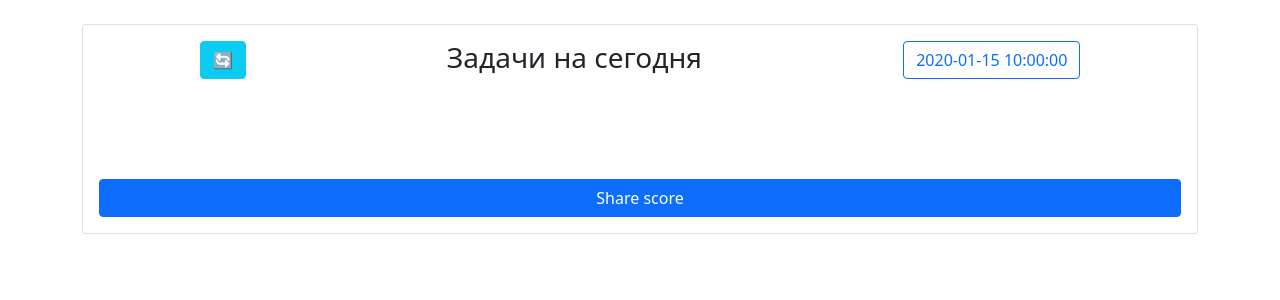
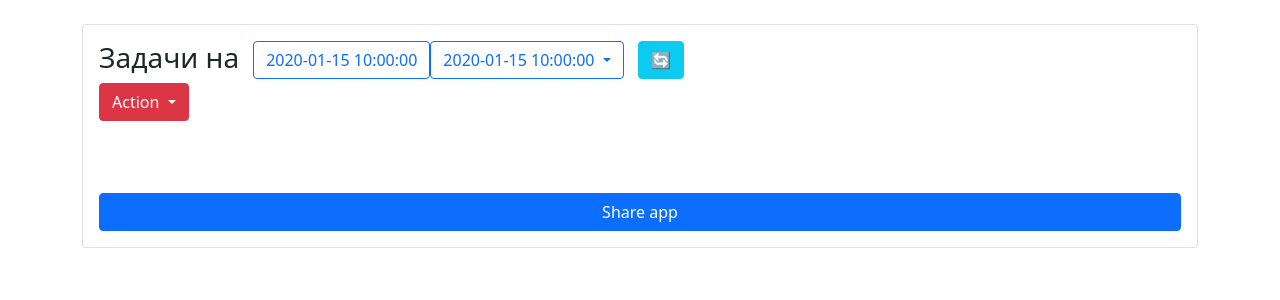
Before and after one commit to dandaniel5/che_app, a Flask app: template templates/index.html in a window 1280 px wide. Shown: the top 300 px of the page. Run offline with Flask 2, Linux system fonts and the light colour scheme; the template is opened without the code that fills it: most values are stand-ins (such as "Sample title", 1, 10 or a date in 2020); some libraries are stand-ins or nearby versions.

Commit message:
danger in , all kinda working

```diff
--- a/main.py
+++ b/main.py
@@ -63,10 +63,10 @@ def sendgame(chat_id, user_id):
     return (user_id)
 
 
-def sendGameUrl(callback_query_id, user_id):
+def sendGameUrl(callback_query_id, user_id, date):
     qurl = HOOKURL + 'answerCallbackQuery'
     print("sendGameUrl_user_id: ", user_id)
-    URL_GAME = Game_url + f'/gm/{user_id}/'
+    URL_GAME = Game_url + f'/gm/{user_id}/{date}/'
     answer = {'callback_query_id': callback_query_id, 'url': URL_GAME}
     print('answer=', answer)
     requests.post(qurl, json=answer)
@@ -85,15 +85,17 @@ def front_to_back():
     print('/chb')
     jj = request.get_json()
     print(jj)
-    day = []
-    for x in range(2, len(jj), 2):
-        day.append({'name': jj[x], 'vall': jj[x + 1]})
-    print(day)
+    id, date, *checkboxes = jj
+    print(f'{id=},{date=},{checkboxes=}')
+    checkboxes_4_mongo = []
+    for x in range(0, len(checkboxes), 2):
+        checkboxes_4_mongo.append({'name': checkboxes[x], 'vall': checkboxes[x + 1]})
+    print(checkboxes_4_mongo)
     # dayz=[]
     # for y in range(0, len(day),2):
     #     dayz.append({day[y]: day[y+1]})
     # print(dayz)
-    db.Users.update_one({"id": f"{jj[0]}"}, {"$set": {f"{jj[1]}": day}})
+    db.Users.update_one({"id": f"{id}"}, {"$set": {f"{date}": checkboxes_4_mongo}})
     # db.Users.find_one_and_update({"id": f"{jj[0]}"}, {"$set": {f"{jj[1]}": day}})
     print('ok')
     return jsonify({"status": "nice"})
@@ -106,7 +108,7 @@ def front_to_back():
     #     return render_template('index.html', list_val=jsonObject, list_val_len=len(jsonObject))
 
 
-@app.route('/gm/<int:user_id>/', methods=['GET', 'POST'])
+@app.route('/gm/<int:user_id>/<string:date>/', methods=['GET', 'POST'])
 def send_json_to_front_from_mongo_by_user_id_and_date(user_id, date="2022-05-19"):
     print('-----------------')
     cursor = list((db.Users.find({"id": f"{user_id}"},
@@ -116,10 +118,14 @@ def send_json_to_front_from_mongo_by_user_id_and_date(user_id, date="2022-05-19"
     x = (calendar[date])
     print(x)
 
+    dates = re.findall(r'\d{4}-\d{2}-\d{2}', str(db.Users.find_one({"id": f"{user_id}"}, {"id": 0, "_id": 0})))
+    print(dates)
+    date_0 = dates[0]
     list_val = []
     for checkbox in x:
         print({checkbox['name']}, {checkbox['vall']})
         list_val.append({f'{checkbox["name"]}': f'{checkbox["vall"]}'})
+
 
     # user = Users.parse_raw(find_by_user_id(user_id))
     # print('user=', user)
@@ -144,7 +150,8 @@ def send_json_to_front_from_mongo_by_user_id_and_date(user_id, date="2022-05-19"
     # # print(f'{fdate=}')
     # # print(list(day.checkboxes))
     # # print(len(days))
-    return render_template('index.html', list_val=list_val, list_val_len=len(list_val), date=date, user_id=user_id)
+    return render_template('index.html', list_val=list_val, list_val_len=len(list_val), dates=dates, date=date_0,
+                           user_id=user_id)
 
 
 @app.route('/', methods=['GET', 'POST'])
@@ -153,6 +160,7 @@ def index():
     # global r
     r = request.get_json()
     print(r)
+
     if request.method == 'POST':
         if 'callback_query' in r:
             print('send url')
@@ -161,7 +169,10 @@ def index():
             print(callback_query_id)
             # update_id = r['update_id']
             user_id = r['callback_query']['from']['id']
-            sendGameUrl(callback_query_id, user_id)
+            # регуляркой дотсаем все даты из монго джейсона по юзер айди
+            date = re.findall(r'\d{4}-\d{2}-\d{2}', str(db.Users.find_one({"id": f"{user_id}"}, {"id": 0, "_id": 0})))
+            sendGameUrl(callback_query_id, user_id, date[0])
+            return jsonify({"status": "nice"})
 
         elif 'message' in r:
             if r['message']['text'] == '/start':
--- a/templates/base.html
+++ b/templates/base.html
@@ -1,20 +1,22 @@
 <!DOCTYPE html>
 <script src="https://code.jquery.com/jquery-3.6.0.js" integrity="sha256-H+K7U5CnXl1h5ywQfKtSj8PCmoN9aaq30gDh27Xc0jk=" crossorigin="anonymous"></script>
+
+<link href="https://cdn.jsdelivr.net/npm/bootstrap@5.1.3/dist/css/bootstrap.min.css" rel="stylesheet" integrity="sha384-1BmE4kWBq78iYhFldvKuhfTAU6auU8tT94WrHftjDbrCEXSU1oBoqyl2QvZ6jIW3" crossorigin="anonymous">
+
+<script src="https://cdn.jsdelivr.net/npm/bootstrap@5.1.3/dist/js/bootstrap.bundle.min.js" integrity="sha384-ka7Sk0Gln4gmtz2MlQnikT1wXgYsOg+OMhuP+IlRH9sENBO0LRn5q+8nbTov4+1p" crossorigin="anonymous"></script>
+
+<script src="https://telegram.org/js/games.js"></script>
+
 <script src="/static/script2.js"></script>
-<script src="https://telegram.org/js/games.js"></script>
-<link href="https://cdn.jsdelivr.net/npm/bootstrap@5.1.3/dist/css/bootstrap.min.css" rel="stylesheet"
-          integrity="sha384-1BmE4kWBq78iYhFldvKuhfTAU6auU8tT94WrHftjDbrCEXSU1oBoqyl2QvZ6jIW3" crossorigin="anonymous">
+
+
 <html lang="en">
 <link rel="shortcut icon" href="{{ url_for('static', filename='favicon.ico') }}">
 
 <head>
     <meta charset="UTF-8">
     <title>base</title>
-
-
-
     <title>{% block title %}{% endblock %}</title>
-
 </head>
 
 <body>
@@ -26,11 +28,6 @@
         </div>
     </div>
 </div>
-
-<!--<script src="https://code.jquery.com/jquery-3.3.1.slim.min.js" integrity="sha384-q8i/X+965DzO0rT7abK41JStQIAqVgRVzpbzo5smXKp4YfRvH+8abtTE1Pi6jizo" crossorigin="anonymous"></script>-->
-<!--<script src="https://cdn.jsdelivr.net/npm/popper.js@1.14.7/dist/umd/popper.min.js" integrity="sha384-UO2eT0CpHqdSJQ6hJty5KVphtPhzWj9WO1clHTMGa3JDZwrnQq4sF86dIHNDz0W1" crossorigin="anonymous"></script>-->
-<!--<script src="https://cdn.jsdelivr.net/npm/bootstrap@4.3.1/dist/js/bootstrap.min.js" integrity="sha384-JjSmVgyd0p3pXB1rRibZUAYoIIy6OrQ6VrjIEaFf/nJGzIxFDsf4x0xIM+B07jRM" crossorigin="anonymous"></script>-->
-
 </body>
 
 </html>
--- a/templates/index.html
+++ b/templates/index.html
@@ -8,37 +8,49 @@
 <p hidden id="theData">{{date}}</p>
 
 
-<ul class="nav nav-fill">
-<!--  <li class="nav-item">-->
-<!--    <a class="nav-link active" aria-current="page" href="#">Active</a>-->
-<!--  </li>-->
+<ul class="nav ">
+<li class="nav-item">
+    <h3>Задачи на&ensp;  </h3>
+</li>
+  <li class="nav-item">
+    <button type="button" class="btn btn-outline-primary">{{date}}</button>
+  </li>
+
+    <li class="nav-item">
+        <div class="dropdown">
+            <button class="btn btn-outline-primary dropdown-toggle" type="button" id="dropdownMenuButton1" data-bs-toggle="dropdown" aria-expanded="false">
+                {{date}}
+            </button>
+            <ul class="dropdown-menu" aria-labelledby="dropdownMenuButton1">
+                <li><a class="dropdown-item" href="#">Action</a></li>
+                <li><a class="dropdown-item" href="#">Another action</a></li>
+                <li><a class="dropdown-item" href="#">Something else here</a></li>
+            </ul>
+        </div>
+    </li>
+
+    <li class="nav-item">
+   <h3> &ensp;  </h3>
+  </li>
   <li class="nav-item">
     <button  type="button" class="btn btn-info" onClick="window.location.reload();"> 🔄 </button>
   </li>
-  <li class="nav-item">
-   <h3>    Задачи на сегодня    </h3>
-  </li>
-  <li class="nav-item">
-    <button type="button" class="btn btn-outline-primary">{{date}}</button></h3>
-  </li>
 </ul>
 
+<div class="btn-group">
+    <button type="button" class="btn btn-danger dropdown-toggle" data-bs-toggle="dropdown" aria-expanded="false">
+        Action
+    </button>
+    <ul class="dropdown-menu">
+        <li><a class="dropdown-item" href="#">Action</a></li>
+        <li><a class="dropdown-item" href="#">Another action</a></li>
+        <li><a class="dropdown-item" href="#">Something else here</a></li>
+        <li><hr class="dropdown-divider"></li>
+        <li><a class="dropdown-item" href="#">Separated link</a></li>
+    </ul>
+</div>
 
-
-
-
-
-
-
-<br>
-
-
-
-<br>
-<!--{#<h3> class="text-center">{{list_val}}</h3>#}-->
-
-
-
+<br><br>
 
 {#
 {% for dict_item in list_val %}
@@ -47,11 +59,12 @@
    {% endfor %}
 {% endfor %}
 #}
-
-{% for i in range(list_val_len) %}{#итерируем через общее коллличество элементов в списке#}
-    <label for="val{{ i+1 }}" name="val{{ i+1 }}">{#создаем лебл#}
+<div class="list-group">
+    {% for i in range(list_val_len) %}{#итерируем через общее коллличество элементов в списке#}
+        <label class="list-group-item" for="val{{ i+1 }}" name="val{{ i+1 }}">{#создаем лебл#}
         {#создаем чекбокс#}
-        <input type="checkbox"
+        <input class="form-check-input me-1"
+               type="checkbox"
                id="val{{ i+1 }}"
                name="{% for item in list_val[i] %}{{ item }}{% endfor %}"
                value=list_val[i]
@@ -68,44 +81,18 @@
         {% for item in list_val[i] %}
             {{ item }}
         {% endfor %}
+        </input>
+    </label>
+    {% endfor %}
+</div>
 
-    </label><br>
-{% endfor %}
-
-
-<br>
-<!--<button type="button" class="btn btn-primary">Share score</button>-->
-<br>
-<!--<button  type="button" class="btn btn-primary" onClick="TelegramGameProxy.shareScore()">Share score</button>-->
+<br><br>
 
 <div class="d-grid gap-2">
-  <button class="btn btn-primary" type="button" onClick="TelegramGameProxy.shareScore()" >Share score</button>
+  <button class="btn btn-primary" type="button" onClick="TelegramGameProxy.shareScore()" >Share app</button>
 </div>
 
 
-<!--<div class="form-check">-->
-<!--  <input class="form-check-input" type="checkbox" id="chb1">-->
-<!--  <label class="form-check-label" for="chb1">-->
-<!--    Checkbox2text-->
-<!--  </label>-->
-<!--</div>-->
-<!--<div class="form-check">-->
-<!--  <input class="form-check-input" type="checkbox" value="1" id="chb2">-->
-<!--  <label class="form-check-label" for="chb2">-->
-<!--     <h id="chb2text">Checkbox2text</h>-->
-<!--  </label>-->
-<!--</div>-->
 
 
-<!--{% for i in range(list_val_len) %}-->
-<!--    <label for="val{{ i+1 }}" name="val{{ i+1 }}">-->
-<!--        <input type="checkbox"-->
-
-<!--               name="{% for item in list_val[i] %}{{ item }}{% endfor %}"-->
-<!--               value=list_val[i]>-->
-<!--        {% for item in list_val[i] %}-->
-<!--            {{ item }}-->
-<!--         {%- endfor %}-->
-<!--    </label><br>-->
-<!--{% endfor %}-->
-<!--{% endblock %}-->
+{% endblock %}
```
Also changed, not shown: dataclass.py (+18 -9 lines), tests.py (+31 -29 lines).
